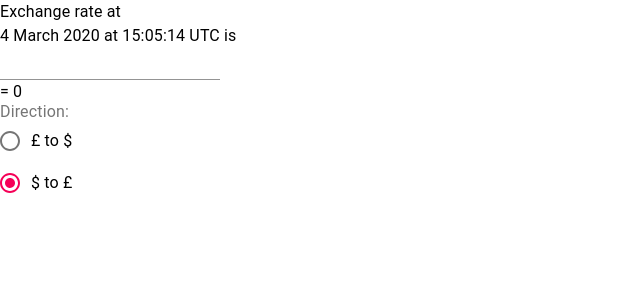
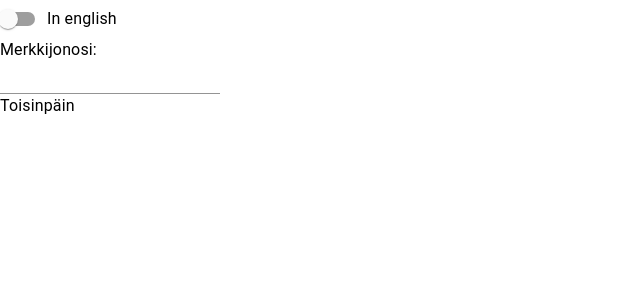
Before and after one commit to pietarin/ReactGUI, a React (Create React App) app: page / in a window 1280 px wide. Shown: the top 300 px of the page, without its empty margins (0-640 px from the left). Built offline with nearby package versions, Linux system fonts and the light colour scheme.

Commit message:
A string reverser with a language switch

```diff
--- /dev/null
+++ b/src/exercises/exercise6.3.js
@@ -0,0 +1,72 @@
+import React, { useRef, useEffect, useState } from 'react';
+import './exercise.css';
+import Typography from '@material-ui/core/Typography';
+import Box from '@material-ui/core/Box';
+import FormControlLabel from '@material-ui/core/FormControlLabel';
+import Input from '@material-ui/core/Input';
+import Switch from '@material-ui/core/Switch';
+
+function App() {
+    const [language, setLanguage] = useState(false);
+
+    const toggleChecked = () => {
+        setLanguage((prev) => !prev);
+    };
+    return (
+        <Box>
+            <FormControlLabel
+                control={<Switch language="finnish" checked={language} onChange={toggleChecked} />}
+                label="In english"
+            />
+            {language ? <EngReverser /> : <FiReverser />}
+        </Box>
+    )
+}
+
+function EngReverser() {
+    const [inputString, setInputString] = useState("");
+    const handleChange = (event) => {
+        setInputString(event.target.value);
+    };
+    function reverseString(str) {
+        return str.split("").reverse().join("");
+    }
+    return (
+        <Box>
+            <Typography>
+                Your string:
+            </Typography>
+            <Input
+                value={inputString}
+                onChange={handleChange}
+            ></Input>
+            <Typography>Reversed</Typography>
+            <Typography>{reverseString(inputString)}</Typography>
+        </Box>
+    )
+}
+
+function FiReverser() {
+    const [inputString, setInputString] = useState("");
+    const handleChange = (event) => {
+        setInputString(event.target.value);
+    };
+    function reverseString(str) {
+        return str.split("").reverse().join("");
+    }
+    return (
+        <Box>
+            <Typography>
+                Merkkijonosi:
+            </Typography>
+            <Input
+                value={inputString}
+                onChange={handleChange}
+            ></Input>
+            <Typography>Toisinpäin</Typography>
+            <Typography>{reverseString(inputString)}</Typography>
+        </Box>
+    )
+}
+
+export default App;
--- a/src/index.js
+++ b/src/index.js
@@ -14,7 +14,8 @@ import './index.css';
 //import App from './exercises/exercise5.2.js';
 //import App from './exercises/exercise5.3.js';
 //import App from './exercises/exercise6.1.js';
-import App from './exercises/exercise6.2.js';
+//import App from './exercises/exercise6.2.js';
+import App from './exercises/exercise6.3.js';
 import * as serviceWorker from './serviceWorker';
 
 ReactDOM.render(<App />, document.getElementById('root'));
```
